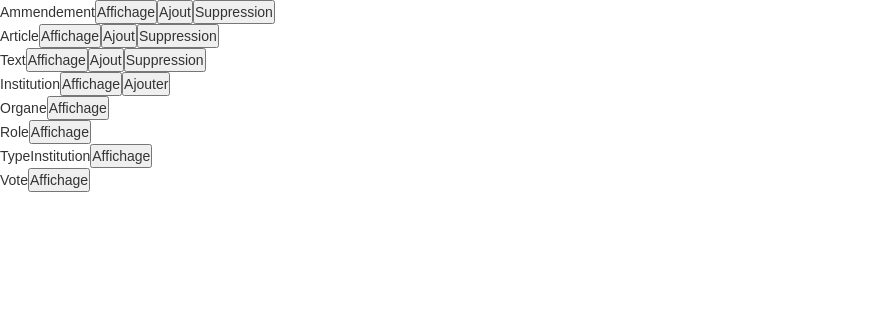
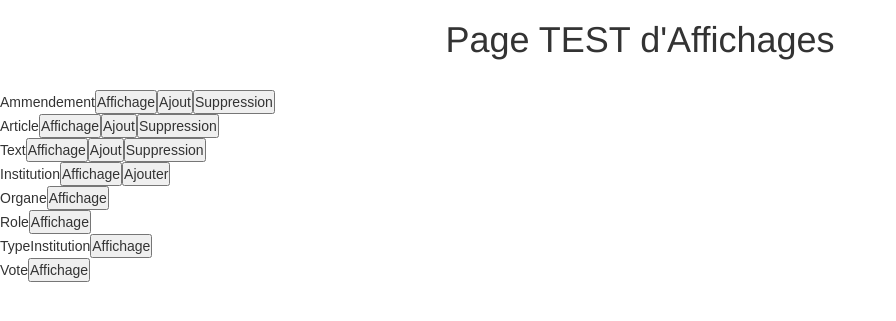
Before and after one commit to NathanAgu/AP-CasCofonie-2024, a PHP site: page /Templates/Views/viewHeader.php in a window 1280 px wide. Shown: the top 321 px of the page, without its empty margins (0-896 px from the left). Run offline with PHP 8.4, Linux system fonts and the light colour scheme.

Commit message:
maj page test

```diff
--- a/Templates/Views/viewHeader.php
+++ b/Templates/Views/viewHeader.php
@@ -1,5 +1,5 @@
 <!DOCTYPE html>
-<html lang="en">
+<html lang="fr">
 <head>
     <meta charset="UTF-8">
     <meta name="viewport" content="width=device-width, initial-scale=1.0">
@@ -7,9 +7,10 @@
     <link rel="stylesheet" href="https://maxcdn.bootstrapcdn.com/bootstrap/3.3.7/css/bootstrap.min.css">
     <link rel="stylesheet" href="Templates/Assets/Css/style.css">
 
-    <title>Document</title>
+    <title>Page Cofonie TEST</title>
 </head>
 <body>
+    <h1 align="center">Page TEST d'Affichages</h1><br>
     <table>
         <tr>
             <td>Ammendement</td>
```
